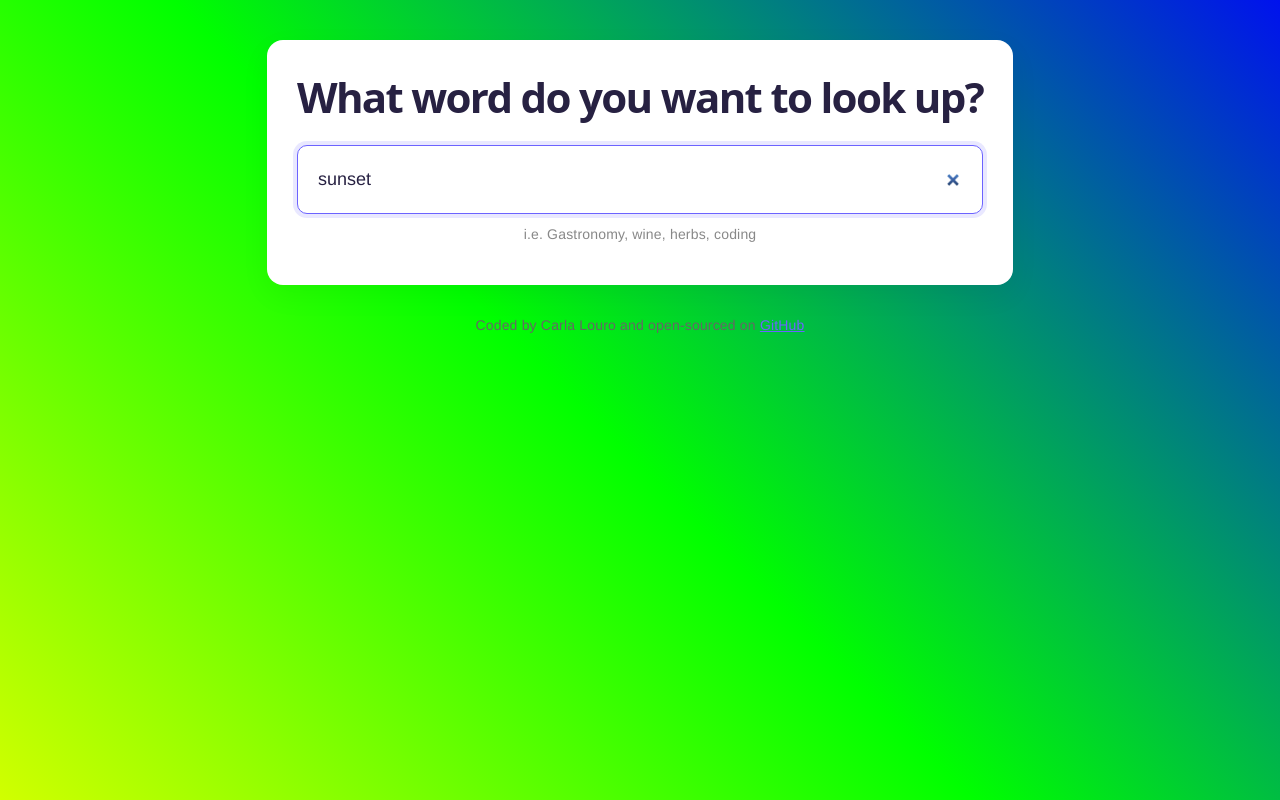
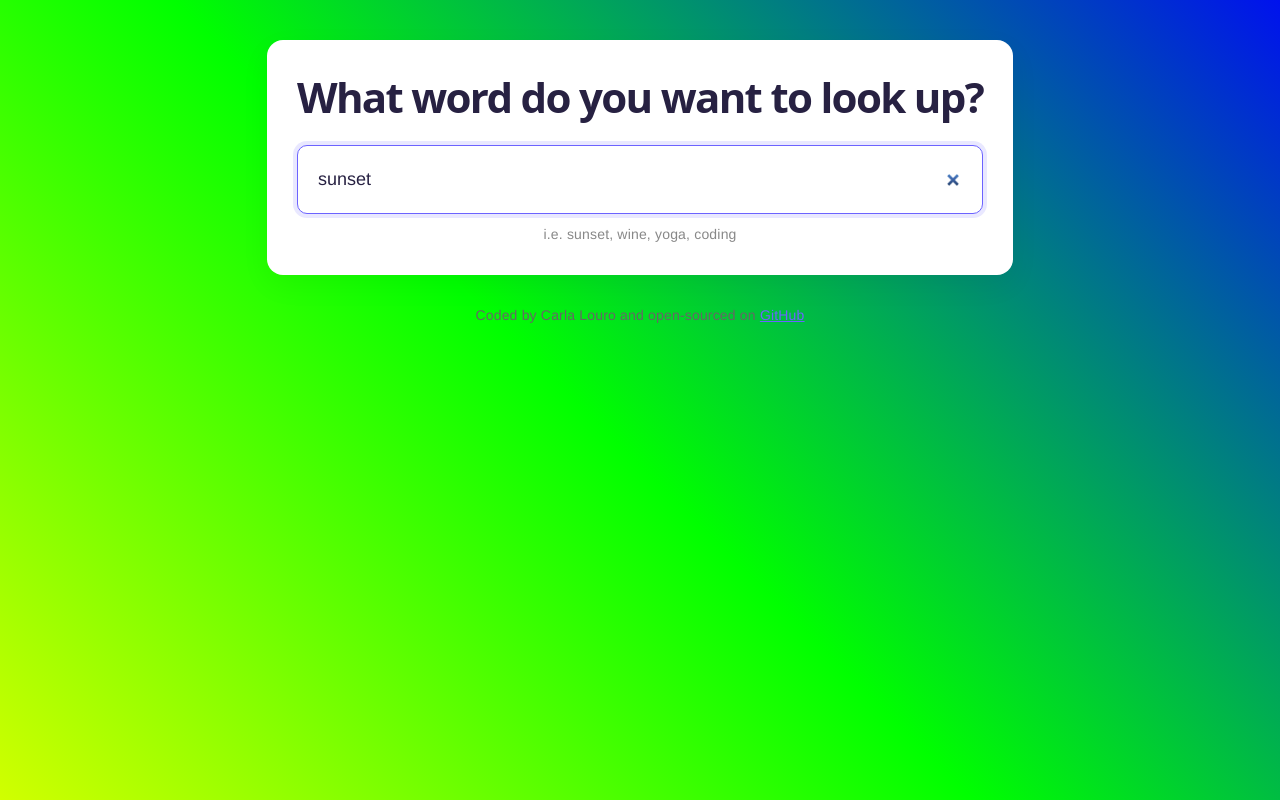
Before and after one commit to CL3372/Dictionary-Project, a React (Vite) app in the folder folder/: page / in a window 1280 px wide. Built offline with nearby package versions, Linux system fonts and the light colour scheme; no server answers.

Commit message:
Fix Dictionary component and remove unused imports - clean up code and ensure proper API integration

```diff
--- a/folder/src/components/Dictionary.jsx
+++ b/folder/src/components/Dictionary.jsx
@@ -6,7 +6,6 @@ import Results from "./Results";
 export default function Dictionary(props) {
   const [keyword, setKeyword] = useState(props.defaultKeyword);
   const [results, setResults] = useState(null);
-  const [loaded, setLoaded] = useState(false);
 
   function handleResponse(response) {
     setResults(response.data);
@@ -19,7 +18,6 @@ export default function Dictionary(props) {
   }
 
   useEffect(() => {
-    setLoaded(true);
     search();
   }, []);
 
@@ -42,9 +40,10 @@ export default function Dictionary(props) {
             onChange={updateKeyword}
             defaultValue={props.defaultKeyword}
             autoFocus={true}
+            placeholder="Enter a word..."
           />
-          <p className="Hint">i.e. Gastronomy, wine, herbs, coding</p>
         </form>
+        <p className="Hint">i.e. sunset, wine, yoga, coding</p>
         <Results results={results} />
       </section>
     </div>
--- a/folder/src/components/Meaning.jsx
+++ b/folder/src/components/Meaning.jsx
@@ -11,9 +11,7 @@ export default function Meaning(props) {
       <h3>{props.meaning.partOfSpeech}</h3>
       <p className="definition">{props.meaning.definition}</p>
 
-      {props.meaning.example && (
-        <p className="example">"{props.meaning.example}"</p>
-      )}
+      {props.meaning.example && <p className="example">"{props.meaning.example}"</p>}
 
       {props.meaning.synonyms && props.meaning.synonyms.length > 0 && (
         <p className="synonyms">
--- a/folder/src/components/Results.jsx
+++ b/folder/src/components/Results.jsx
@@ -1,7 +1,6 @@
 import React from "react";
 import "./Results.css";
 import Meaning from "./Meaning";
-import Phonetics from "./Phonetics";
 
 export default function Results(props) {
   if (!props.results) {
```
